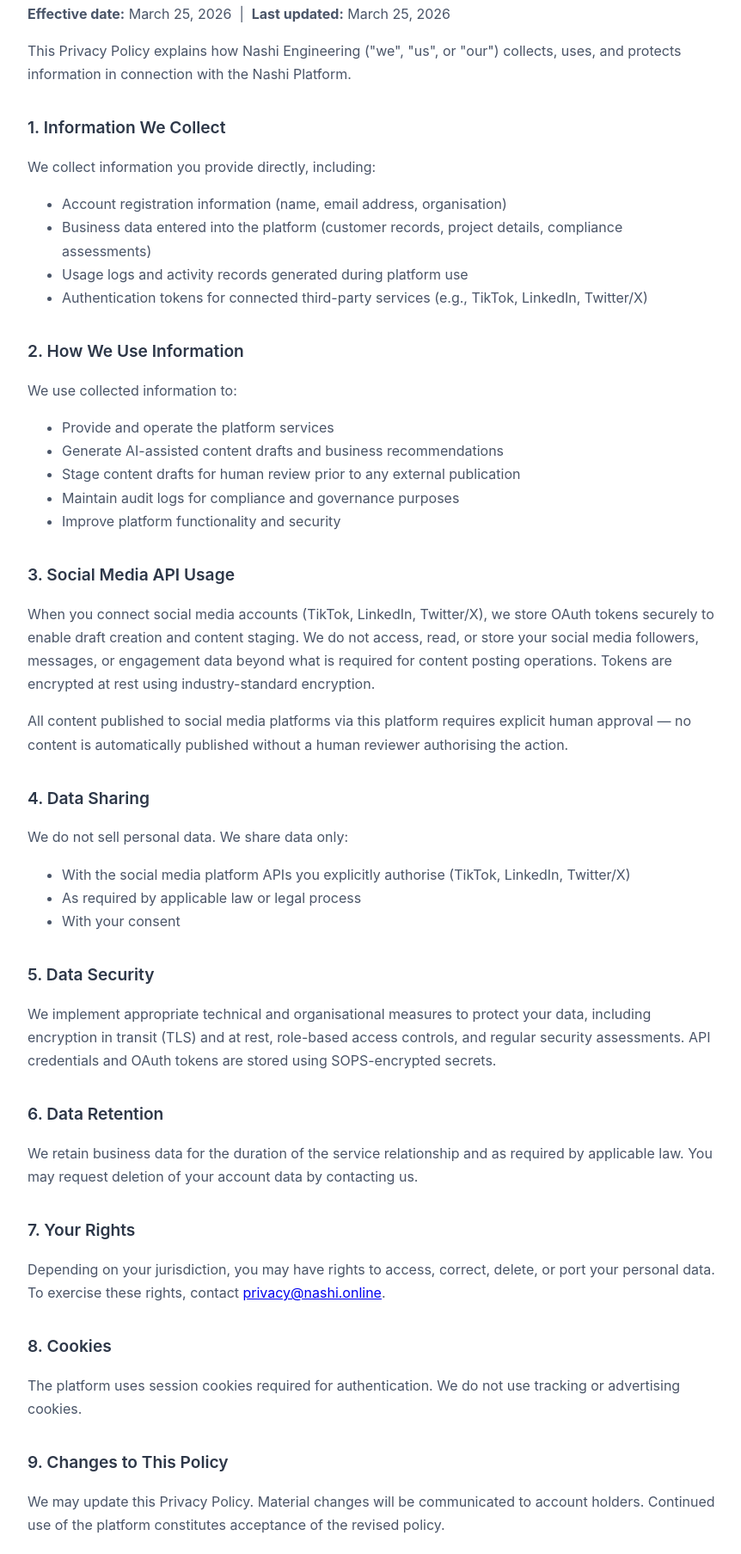
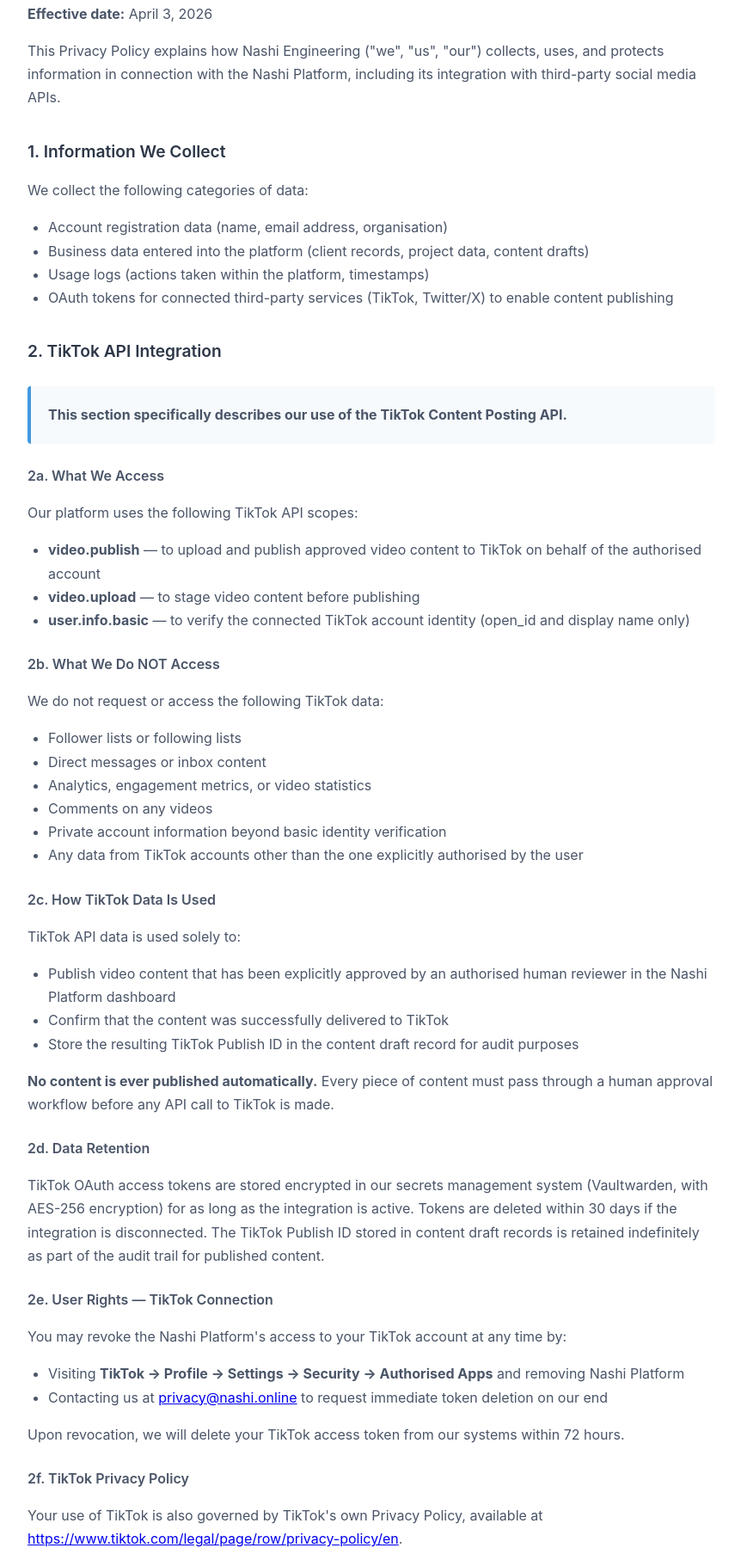
Before and after one commit to sparkiesparks/nashi-legal, a plain HTML site: page privacy.html in a window 1280 px wide. Shown: the part 151-1958 px from the top of the page at 86% size, without its empty margins (208-1070 px from the left). Drawn offline with Linux system fonts and the light colour scheme.

Commit message:
legal: add TikTok API audit sections to privacy + terms
Privacy: dedicated Section 2 for TikTok API integration covering
scopes accessed (video.publish, user.info.basic), data NOT accessed
(followers, DMs, analytics), retention policy, user revocation
process, and link to TikTok's own privacy policy.

Terms: dedicated Section 3 for TikTok Platform integration covering
compliance with TikTok API ToS, prohibited content categories
(Community Guidelines), mandatory human approval requirement, and
account responsibility.

Effective date updated to April 3, 2026.

```diff
--- a/privacy.html
+++ b/privacy.html
@@ -8,67 +8,95 @@
     body { font-family: -apple-system, BlinkMacSystemFont, "Segoe UI", sans-serif; max-width: 800px; margin: 60px auto; padding: 0 24px; color: #1a1a2e; line-height: 1.7; }
     h1 { font-size: 2rem; font-weight: 700; border-bottom: 2px solid #e2e8f0; padding-bottom: 16px; }
     h2 { font-size: 1.2rem; font-weight: 600; margin-top: 2rem; color: #2d3748; }
+    h3 { font-size: 1rem; font-weight: 600; margin-top: 1.5rem; color: #4a5568; }
     p, li { color: #4a5568; }
+    ul { padding-left: 1.5rem; }
+    .highlight-box { background: #f7fafc; border-left: 4px solid #4299e1; padding: 16px 20px; border-radius: 4px; margin: 1.5rem 0; }
+    .highlight-box p { margin: 0.25rem 0; }
     footer { margin-top: 60px; padding-top: 24px; border-top: 1px solid #e2e8f0; color: #a0aec0; font-size: 0.875rem; }
   </style>
 </head>
 <body>
   <h1>Privacy Policy</h1>
-  <p><strong>Effective date:</strong> March 25, 2026 &nbsp;|&nbsp; <strong>Last updated:</strong> March 25, 2026</p>
-  <p>This Privacy Policy explains how Nashi Engineering ("we", "us", or "our") collects, uses, and protects information in connection with the Nashi Platform.</p>
+  <p><strong>Effective date:</strong> April 3, 2026</p>
+  <p>This Privacy Policy explains how Nashi Engineering ("we", "us", "our") collects, uses, and protects information in connection with the Nashi Platform, including its integration with third-party social media APIs.</p>
 
   <h2>1. Information We Collect</h2>
-  <p>We collect information you provide directly, including:</p>
+  <p>We collect the following categories of data:</p>
   <ul>
-    <li>Account registration information (name, email address, organisation)</li>
-    <li>Business data entered into the platform (customer records, project details, compliance assessments)</li>
-    <li>Usage logs and activity records generated during platform use</li>
-    <li>Authentication tokens for connected third-party services (e.g., TikTok, LinkedIn, Twitter/X)</li>
+    <li>Account registration data (name, email address, organisation)</li>
+    <li>Business data entered into the platform (client records, project data, content drafts)</li>
+    <li>Usage logs (actions taken within the platform, timestamps)</li>
+    <li>OAuth tokens for connected third-party services (TikTok, Twitter/X) to enable content publishing</li>
   </ul>
 
-  <h2>2. How We Use Information</h2>
-  <p>We use collected information to:</p>
+  <h2>2. TikTok API Integration</h2>
+  <div class="highlight-box">
+    <p><strong>This section specifically describes our use of the TikTok Content Posting API.</strong></p>
+  </div>
+
+  <h3>2a. What We Access</h3>
+  <p>Our platform uses the following TikTok API scopes:</p>
   <ul>
-    <li>Provide and operate the platform services</li>
-    <li>Generate AI-assisted content drafts and business recommendations</li>
-    <li>Stage content drafts for human review prior to any external publication</li>
-    <li>Maintain audit logs for compliance and governance purposes</li>
-    <li>Improve platform functionality and security</li>
+    <li><strong>video.publish</strong> — to upload and publish approved video content to TikTok on behalf of the authorised account</li>
+    <li><strong>video.upload</strong> — to stage video content before publishing</li>
+    <li><strong>user.info.basic</strong> — to verify the connected TikTok account identity (open_id and display name only)</li>
   </ul>
 
-  <h2>3. Social Media API Usage</h2>
-  <p>When you connect social media accounts (TikTok, LinkedIn, Twitter/X), we store OAuth tokens securely to enable draft creation and content staging. We do not access, read, or store your social media followers, messages, or engagement data beyond what is required for content posting operations. Tokens are encrypted at rest using industry-standard encryption.</p>
-  <p>All content published to social media platforms via this platform requires explicit human approval — no content is automatically published without a human reviewer authorising the action.</p>
+  <h3>2b. What We Do NOT Access</h3>
+  <p>We do not request or access the following TikTok data:</p>
+  <ul>
+    <li>Follower lists or following lists</li>
+    <li>Direct messages or inbox content</li>
+    <li>Analytics, engagement metrics, or video statistics</li>
+    <li>Comments on any videos</li>
+    <li>Private account information beyond basic identity verification</li>
+    <li>Any data from TikTok accounts other than the one explicitly authorised by the user</li>
+  </ul>
+
+  <h3>2c. How TikTok Data Is Used</h3>
+  <p>TikTok API data is used solely to:</p>
+  <ul>
+    <li>Publish video content that has been explicitly approved by an authorised human reviewer in the Nashi Platform dashboard</li>
+    <li>Confirm that the content was successfully delivered to TikTok</li>
+    <li>Store the resulting TikTok Publish ID in the content draft record for audit purposes</li>
+  </ul>
+  <p><strong>No content is ever published automatically.</strong> Every piece of content must pass through a human approval workflow before any API call to TikTok is made.</p>
+
+  <h3>2d. Data Retention</h3>
+  <p>TikTok OAuth access tokens are stored encrypted in our secrets management system (Vaultwarden, with AES-256 encryption) for as long as the integration is active. Tokens are deleted within 30 days if the integration is disconnected. The TikTok Publish ID stored in content draft records is retained indefinitely as part of the audit trail for published content.</p>
+
+  <h3>2e. User Rights — TikTok Connection</h3>
+  <p>You may revoke the Nashi Platform's access to your TikTok account at any time by:</p>
+  <ul>
+    <li>Visiting <strong>TikTok → Profile → Settings → Security → Authorised Apps</strong> and removing Nashi Platform</li>
+    <li>Contacting us at <a href="mailto:privacy@nashi.online">privacy@nashi.online</a> to request immediate token deletion on our end</li>
+  </ul>
+  <p>Upon revocation, we will delete your TikTok access token from our systems within 72 hours.</p>
+
+  <h3>2f. TikTok Privacy Policy</h3>
+  <p>Your use of TikTok is also governed by TikTok's own Privacy Policy, available at <a href="https://www.tiktok.com/legal/page/row/privacy-policy/en" target="_blank" rel="noopener">https://www.tiktok.com/legal/page/row/privacy-policy/en</a>.</p>
+
+  <h2>3. Twitter/X API Integration</h2>
+  <p>We use Twitter/X OAuth 1.0a to post approved content on behalf of the authorised account. We access the <strong>tweet.write</strong> scope only. We do not access direct messages, follower lists, or any data beyond the authenticated account's posting capability. Token management and user rights follow the same principles as described for TikTok above (Section 2d and 2e).</p>
 
   <h2>4. Data Sharing</h2>
-  <p>We do not sell personal data. We share data only:</p>
+  <p>We do not sell personal data. We share data only with:</p>
   <ul>
-    <li>With the social media platform APIs you explicitly authorise (TikTok, LinkedIn, Twitter/X)</li>
-    <li>As required by applicable law or legal process</li>
-    <li>With your consent</li>
+    <li>Social media APIs (TikTok, Twitter/X) that you explicitly authorise, limited to the scopes described above</li>
+    <li>Infrastructure providers (cloud hosting, CDN) under data processing agreements</li>
+    <li>Law enforcement or regulators where required by applicable law</li>
   </ul>
 
   <h2>5. Data Security</h2>
-  <p>We implement appropriate technical and organisational measures to protect your data, including encryption in transit (TLS) and at rest, role-based access controls, and regular security assessments. API credentials and OAuth tokens are stored using SOPS-encrypted secrets.</p>
+  <p>We implement TLS encryption in transit, role-based access controls, and encrypted secret storage (AES-256) for all API credentials. Access to API tokens is limited to the automated publishing system and authorised platform administrators.</p>
 
-  <h2>6. Data Retention</h2>
-  <p>We retain business data for the duration of the service relationship and as required by applicable law. You may request deletion of your account data by contacting us.</p>
+  <h2>6. Changes to This Policy</h2>
+  <p>We may update this Privacy Policy from time to time. We will post the updated policy on this page with a revised effective date. For significant changes, we will notify active users by email.</p>
 
-  <h2>7. Your Rights</h2>
-  <p>Depending on your jurisdiction, you may have rights to access, correct, delete, or port your personal data. To exercise these rights, contact <a href="mailto:privacy@nashi.online">privacy@nashi.online</a>.</p>
+  <h2>7. Contact</h2>
+  <p>Privacy enquiries: <a href="mailto:privacy@nashi.online">privacy@nashi.online</a></p>
 
-  <h2>8. Cookies</h2>
-  <p>The platform uses session cookies required for authentication. We do not use tracking or advertising cookies.</p>
-
-  <h2>9. Changes to This Policy</h2>
-  <p>We may update this Privacy Policy. Material changes will be communicated to account holders. Continued use of the platform constitutes acceptance of the revised policy.</p>
-
-  <h2>10. Contact</h2>
-  <p>For privacy-related enquiries: <a href="mailto:privacy@nashi.online">privacy@nashi.online</a></p>
-
-  <footer>
-    &copy; 2026 Nashi Engineering. All rights reserved. &nbsp;|&nbsp;
-    <a href="/terms">Terms of Service</a>
-  </footer>
+  <footer>&copy; 2026 Nashi Engineering &nbsp;|&nbsp; <a href="/terms">Terms of Service</a></footer>
 </body>
 </html>
```
Also changed, not shown: terms.html (+50 -21 lines).
